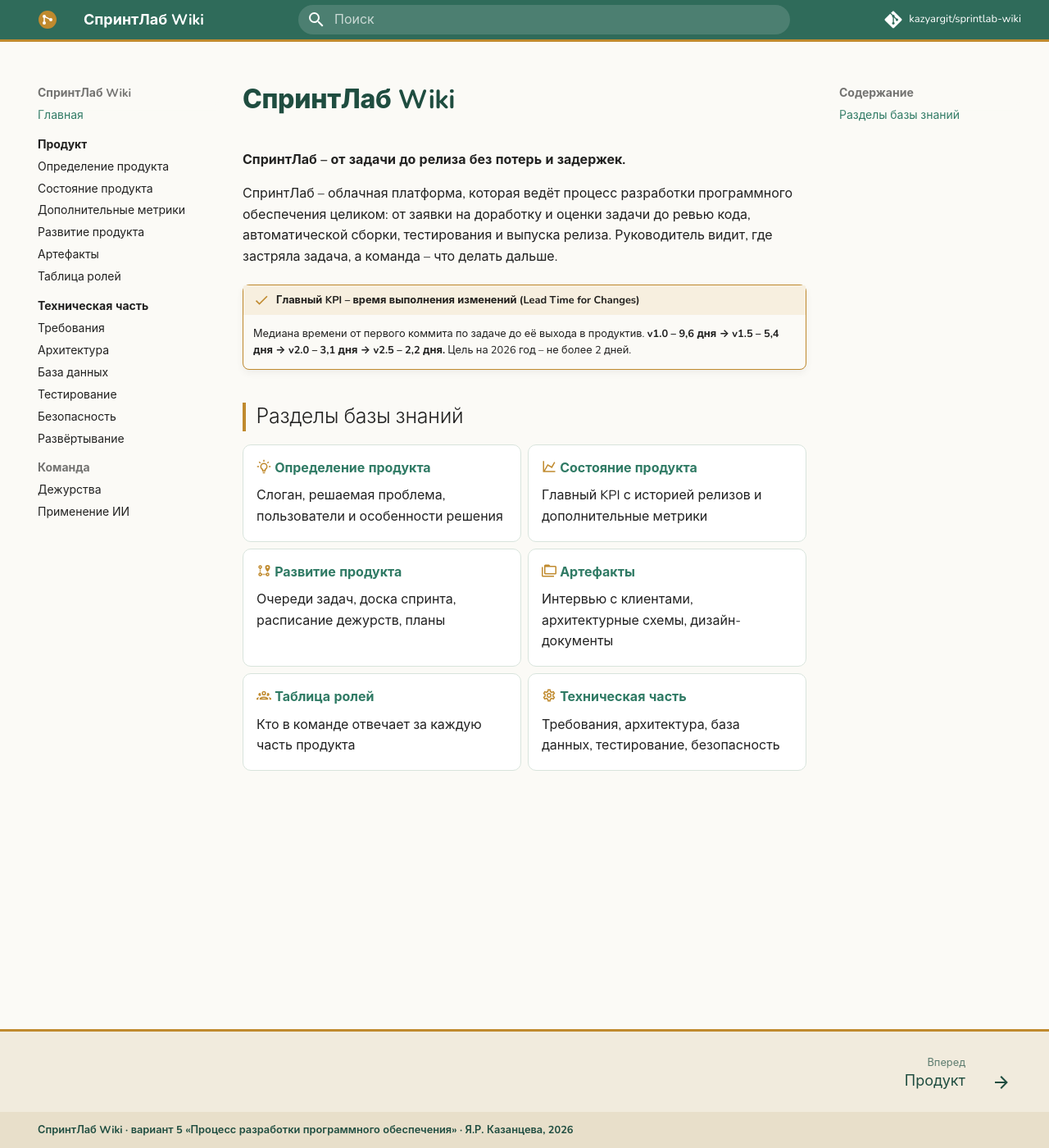
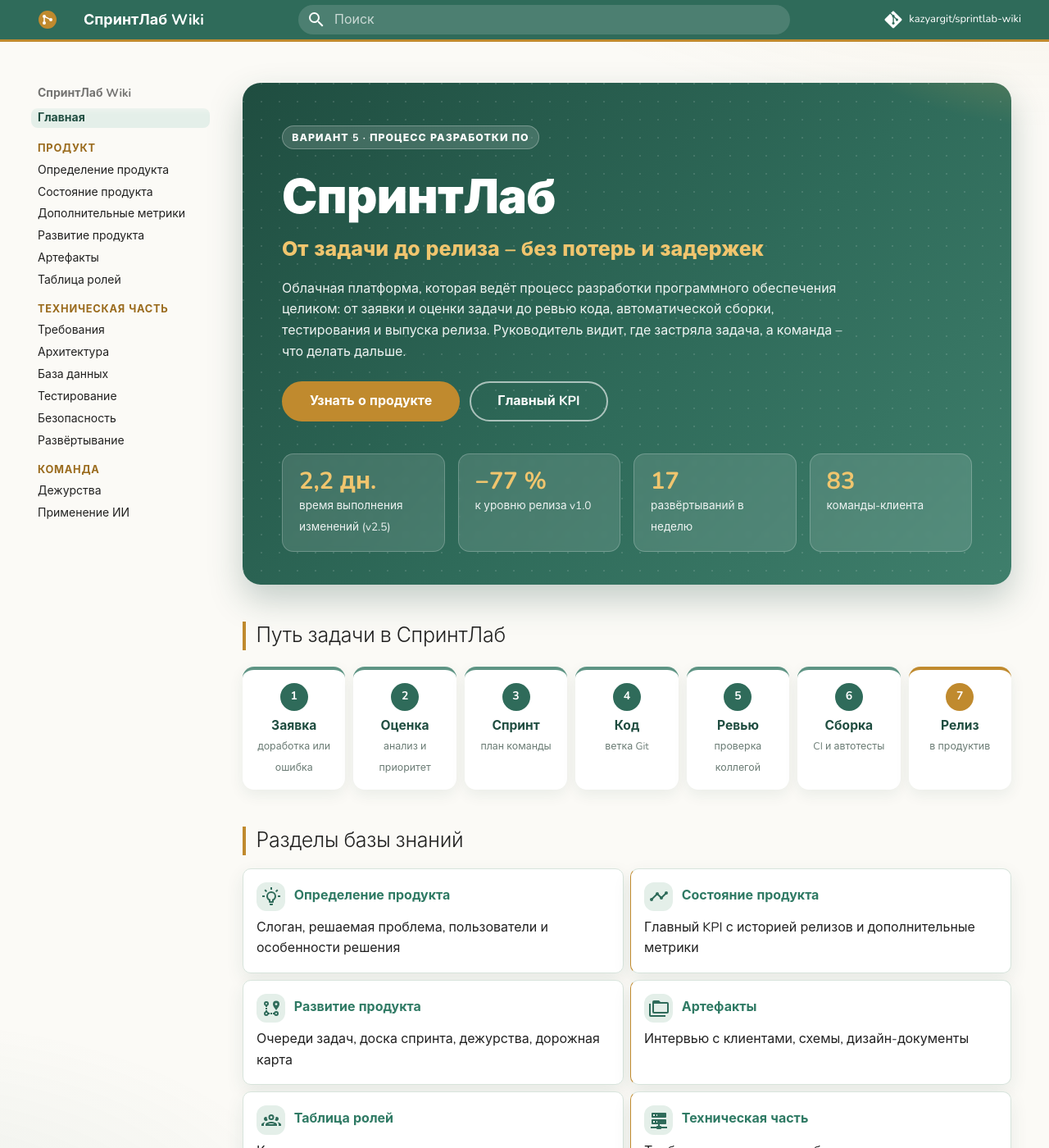
Before and after one commit to kazyargit/sprintlab-wiki, an MkDocs documentation site: the page built from docs/index.md, in a window 1280 px wide and 1400 px high. Shown: the whole window at 82% size. Built offline with MkDocs 1.6.1 and Material for MkDocs 9.7.7, drawn with Linux system fonts in a browser that asks for light colours; comment, search, counter and statistics services are not loaded.

Commit message:
Главная страница с баннером и лентой процесса, карточки и акценты

```diff
--- a/docs/assets/extra.css
+++ b/docs/assets/extra.css
@@ -55,3 +55,59 @@
 .md-copyright { font-weight: 600; }
 .md-copyright__highlight, .md-footer-meta__inner, .md-footer-meta__inner * { color: #1f4d40 !important; }
 .md-source__repository { max-width: none; }
+
+/* ===== общий фон и типографика ===== */
+body { background:
+  radial-gradient(1200px 500px at 100% -10%, rgba(192,138,46,.08), transparent 60%),
+  radial-gradient(900px 500px at -10% 110%, rgba(47,107,90,.08), transparent 60%), #fbfaf6; }
+.md-main { background: transparent; }
+.md-typeset h1 { font-size: 2.1rem; position: relative; padding-bottom: .35em; margin-bottom: 1em; }
+.md-typeset h1::after { content: ""; position: absolute; left: 0; bottom: 0; width: 72px; height: 5px; border-radius: 3px;
+  background: linear-gradient(90deg, #2f6b5a, #c08a2e); }
+.md-typeset h2 { margin-top: 1.8em; }
+.md-typeset p > img, .md-typeset img[alt] { border-radius: 14px; box-shadow: 0 10px 30px rgba(31,77,64,.12); background: #fff; padding: 8px; }
+.md-typeset table:not([class]) { box-shadow: 0 8px 24px rgba(31,77,64,.10); border: none; }
+.md-typeset blockquote { border-left: 5px solid #c08a2e; background: #f7efdf; border-radius: 0 12px 12px 0; padding: .6em 1em; color: #1f4d40; font-size: 1.05em; font-weight: 700; }
+.md-typeset .mermaid { background: #fff; border-radius: 14px; padding: 1em; box-shadow: 0 8px 24px rgba(31,77,64,.08); }
+.md-typeset .tabbed-set { background: #fff; border-radius: 12px; padding: 0 1em .5em; box-shadow: 0 6px 18px rgba(31,77,64,.08); }
+
+/* боковое меню */
+.md-nav__item--section > .md-nav__link { text-transform: uppercase; letter-spacing: .06em; font-size: .64rem; color: #9a6b1d !important; }
+.md-nav__link--active { background: #e4efe9; border-radius: 8px; padding: .2em .6em; margin-left: -.6em; font-weight: 700; color: #1f4d40 !important; }
+
+/* ===== главная ===== */
+.sl-hero { position: relative; overflow: hidden; border-radius: 22px; padding: 2.6rem 2.4rem 2rem; margin: 0 0 1.5rem;
+  color: #fff; background:
+  radial-gradient(circle at 1px 1px, rgba(255,255,255,.12) 1px, transparent 0) 0 0/22px 22px,
+  radial-gradient(600px 300px at 110% -20%, rgba(224,178,90,.55), transparent 60%),
+  linear-gradient(135deg, #1f4d40 0%, #2f6b5a 55%, #3f7f6c 100%);
+  box-shadow: 0 18px 40px rgba(31,77,64,.25); }
+.sl-hero__badge { display: inline-block; font-size: .62rem; font-weight: 800; letter-spacing: .08em; text-transform: uppercase;
+  background: rgba(255,255,255,.14); border: 1px solid rgba(255,255,255,.28); padding: .3em .9em; border-radius: 99px; }
+.md-typeset .sl-hero__title { color: #fff; font-size: 2.9rem; font-weight: 900; margin: .35em 0 .1em; padding: 0; }
+.md-typeset .sl-hero__title::after { display: none; }
+.sl-hero__slogan { font-size: 1.25rem; font-weight: 800; color: #f0c56e; margin: 0 0 .6em; }
+.sl-hero__text { max-width: 44em; opacity: .92; line-height: 1.6; }
+.md-typeset .sl-hero .md-button { border-radius: 99px; color: #fff; border-color: rgba(255,255,255,.6); margin: .4em .5em .4em 0; }
+.md-typeset .sl-hero .md-button--primary { background: #c08a2e; border-color: #c08a2e; }
+.sl-stats { display: grid; grid-template-columns: repeat(4, 1fr); gap: .8rem; margin-top: 1.6rem; }
+.sl-stat { background: rgba(255,255,255,.12); border: 1px solid rgba(255,255,255,.22); border-radius: 14px; padding: .8rem 1rem; backdrop-filter: blur(3px); }
+.sl-stat b { display: block; font-size: 1.45rem; color: #f0c56e; line-height: 1.2; }
+.sl-stat span { font-size: .68rem; opacity: .9; }
+
+.sl-flow { display: grid; grid-template-columns: repeat(7, 1fr); gap: .5rem; margin: 1rem 0 .5rem; }
+.sl-step { position: relative; background: #fff; border-radius: 14px; padding: .8rem .6rem .7rem; text-align: center;
+  box-shadow: 0 6px 18px rgba(31,77,64,.08); border-top: 4px solid #5e9484; }
+.sl-step i { display: inline-grid; place-items: center; width: 1.7rem; height: 1.7rem; border-radius: 50%; font-style: normal;
+  font-weight: 800; font-size: .7rem; color: #fff; background: #2f6b5a; margin-bottom: .3rem; }
+.sl-step b { display: block; font-size: .78rem; color: #1f4d40; }
+.sl-step span { font-size: .62rem; color: #6b7c75; }
+.sl-step--final { border-top-color: #c08a2e; } .sl-step--final i { background: #c08a2e; }
+
+.md-typeset .sl-cards > ul > li { border: none; border-radius: 16px; background: #fff; box-shadow: 0 8px 22px rgba(31,77,64,.09);
+  border-left: 5px solid #2f6b5a; transition: transform .15s, box-shadow .15s; }
+.md-typeset .sl-cards > ul > li:nth-child(even) { border-left-color: #c08a2e; }
+.md-typeset .sl-cards > ul > li:hover { transform: translateY(-3px); box-shadow: 0 14px 30px rgba(31,77,64,.16); }
+.md-typeset .sl-cards .lg { width: 2.2em; height: 2.2em; padding: .35em; border-radius: 12px; background: #e4efe9; vertical-align: middle; margin-right: .4em; }
+.md-typeset .sl-cards .lg svg { fill: #2f6b5a !important; }
+@media screen and (max-width: 60em) { .sl-stats { grid-template-columns: repeat(2, 1fr); } .sl-flow { grid-template-columns: repeat(2, 1fr); } }
--- a/docs/index.md
+++ b/docs/index.md
@@ -1,38 +1,67 @@
-# СпринтЛаб Wiki
+---
+hide:
+  - toc
+---
 
-**СпринтЛаб – от задачи до релиза без потерь и задержек.**
+<div class="sl-hero" markdown>
 
-СпринтЛаб – облачная платформа, которая ведёт процесс разработки программного обеспечения целиком: от заявки на доработку и оценки задачи до ревью кода, автоматической сборки, тестирования и выпуска релиза. Руководитель видит, где застряла задача, а команда – что делать дальше.
+<div class="sl-hero__badge">Вариант 5 · Процесс разработки ПО</div>
 
-!!! success "Главный KPI – время выполнения изменений (Lead Time for Changes)"
-    Медиана времени от первого коммита по задаче до её выхода в продуктив.
-    **v1.0 – 9,6 дня → v1.5 – 5,4 дня → v2.0 – 3,1 дня → v2.5 – 2,2 дня.** Цель на 2026 год – не более 2 дней.
+<h1 class="sl-hero__title">СпринтЛаб</h1>
+
+<p class="sl-hero__slogan">От задачи до релиза – без потерь и задержек</p>
+
+<p class="sl-hero__text">Облачная платформа, которая ведёт процесс разработки программного обеспечения целиком: от заявки и оценки задачи до ревью кода, автоматической сборки, тестирования и выпуска релиза. Руководитель видит, где застряла задача, а команда – что делать дальше.</p>
+
+[Узнать о продукте](product/definition.md){ .md-button .md-button--primary }
+[Главный KPI](product/state.md){ .md-button }
+
+<div class="sl-stats">
+  <div class="sl-stat"><b>2,2 дн.</b><span>время выполнения изменений (v2.5)</span></div>
+  <div class="sl-stat"><b>−77 %</b><span>к уровню релиза v1.0</span></div>
+  <div class="sl-stat"><b>17</b><span>развёртываний в неделю</span></div>
+  <div class="sl-stat"><b>83</b><span>команды-клиента</span></div>
+</div>
+
+</div>
+
+## Путь задачи в СпринтЛаб
+
+<div class="sl-flow">
+  <div class="sl-step"><i>1</i><b>Заявка</b><span>доработка или ошибка</span></div>
+  <div class="sl-step"><i>2</i><b>Оценка</b><span>анализ и приоритет</span></div>
+  <div class="sl-step"><i>3</i><b>Спринт</b><span>план команды</span></div>
+  <div class="sl-step"><i>4</i><b>Код</b><span>ветка Git</span></div>
+  <div class="sl-step"><i>5</i><b>Ревью</b><span>проверка коллегой</span></div>
+  <div class="sl-step"><i>6</i><b>Сборка</b><span>CI и автотесты</span></div>
+  <div class="sl-step sl-step--final"><i>7</i><b>Релиз</b><span>в продуктив</span></div>
+</div>
 
 ## Разделы базы знаний
 
-<div class="grid cards" markdown>
+<div class="grid cards sl-cards" markdown>
 
--   :material-lightbulb-on-outline: **[Определение продукта](product/definition.md)**
+-   :material-lightbulb-on-outline:{ .lg } **[Определение продукта](product/definition.md)**
 
     Слоган, решаемая проблема, пользователи и особенности решения
 
--   :material-chart-line: **[Состояние продукта](product/state.md)**
+-   :material-chart-timeline-variant:{ .lg } **[Состояние продукта](product/state.md)**
 
     Главный KPI с историей релизов и дополнительные метрики
 
--   :material-map-marker-path: **[Развитие продукта](product/roadmap.md)**
+-   :material-map-marker-path:{ .lg } **[Развитие продукта](product/roadmap.md)**
 
-    Очереди задач, доска спринта, расписание дежурств, планы
+    Очереди задач, доска спринта, дежурства, дорожная карта
 
--   :material-folder-multiple-outline: **[Артефакты](product/artifacts.md)**
+-   :material-folder-multiple-outline:{ .lg } **[Артефакты](product/artifacts.md)**
 
-    Интервью с клиентами, архитектурные схемы, дизайн-документы
+    Интервью с клиентами, схемы, дизайн-документы
 
--   :material-account-group-outline: **[Таблица ролей](product/roles.md)**
+-   :material-account-group-outline:{ .lg } **[Таблица ролей](product/roles.md)**
 
     Кто в команде отвечает за каждую часть продукта
 
--   :material-cog-outline: **[Техническая часть](tech/index.md)**
+-   :material-server-network:{ .lg } **[Техническая часть](tech/index.md)**
 
     Требования, архитектура, база данных, тестирование, безопасность
 
--- a/mkdocs.yml
+++ b/mkdocs.yml
@@ -74,7 +74,7 @@ markdown_extensions:
           format: !!python/name:pymdownx.superfences.fence_code_format
 
 extra_css:
-  - assets/extra.css?v=4
+  - assets/extra.css?v=5
 
 extra:
   generator: false
```
